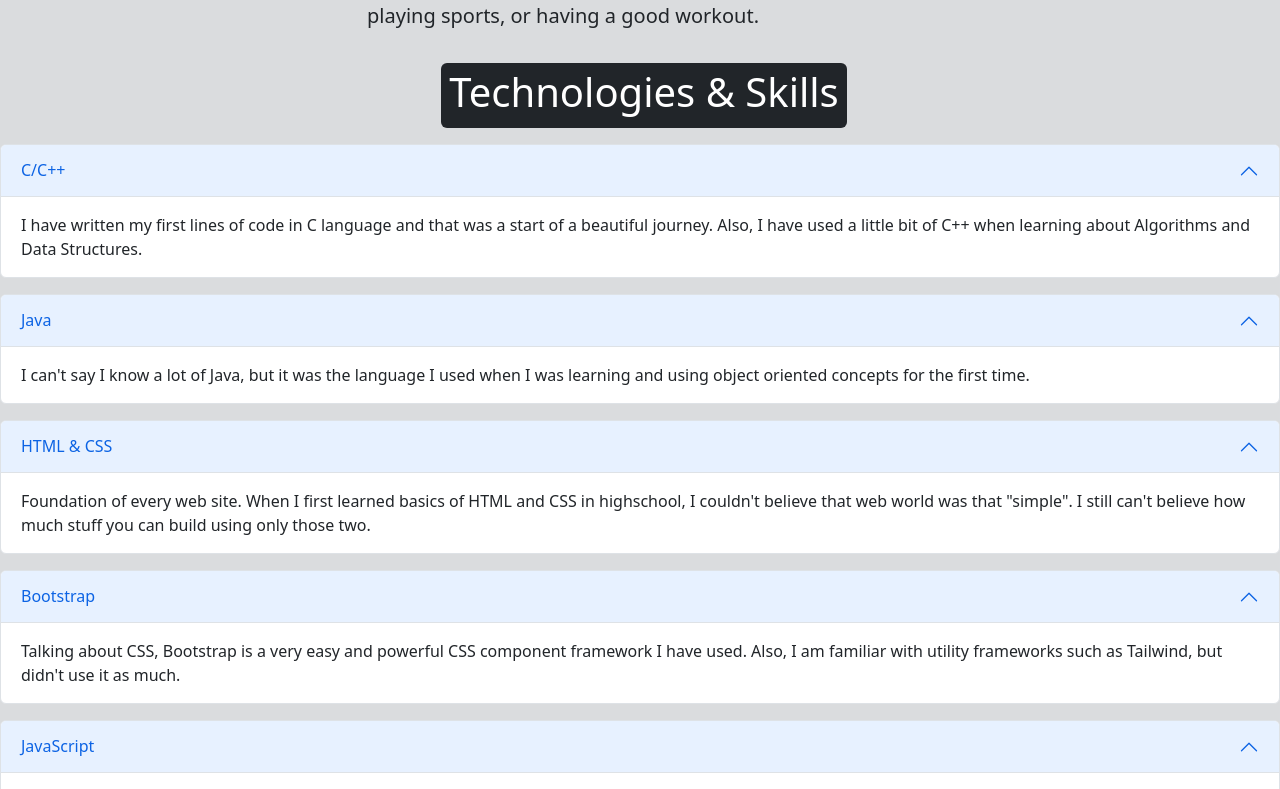
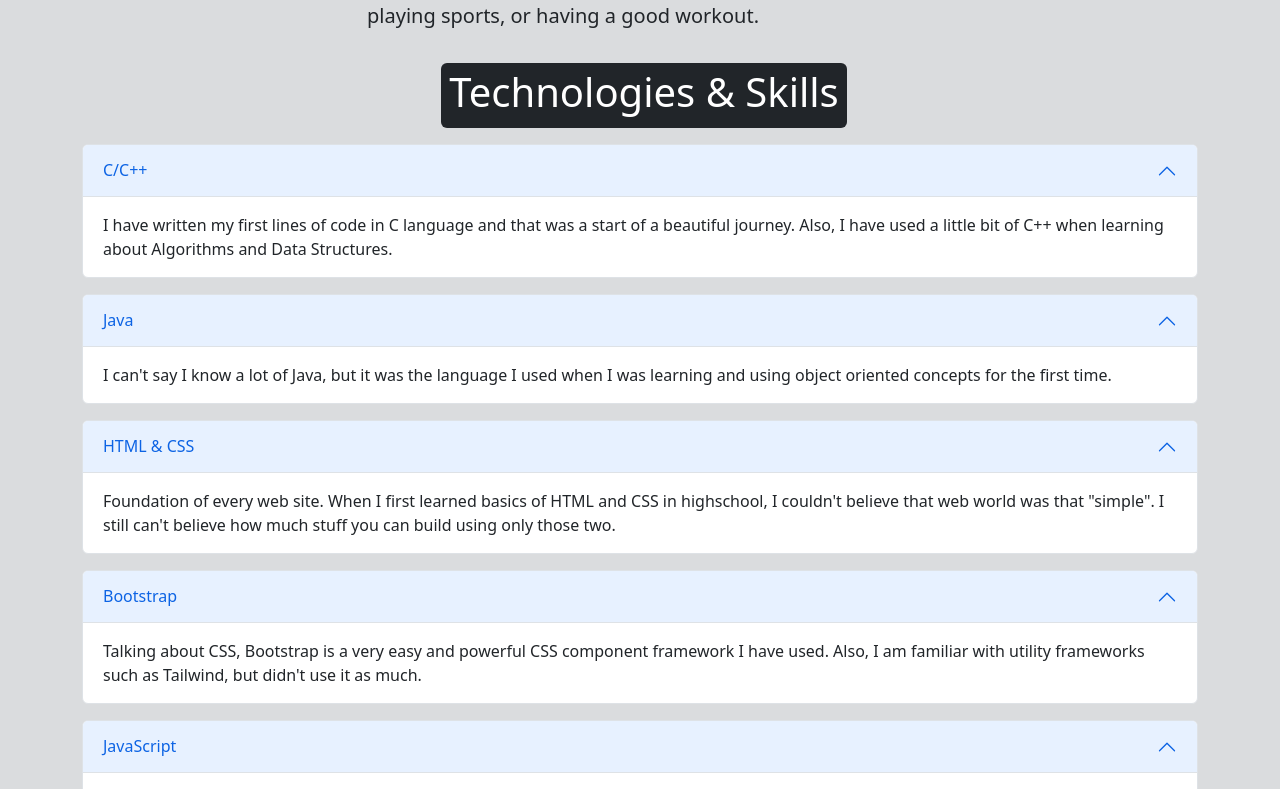
Before and after one commit to ljubo9/david-portfolio, a Vue app: page / in a window 1280 px wide. Shown: the part 411-1200 px from the top of the page. Built offline with nearby package versions, Linux system fonts and the light colour scheme.

Commit message:
centered accordion in component skills

```diff
--- a/src/components/Projects.vue
+++ b/src/components/Projects.vue
@@ -1,5 +1,4 @@
 <script>
-
 export default {
     data() {
         return {
@@ -10,7 +9,6 @@ export default {
         }
     }
 }
-
 </script>
 
 <template>
--- a/src/components/Skills.vue
+++ b/src/components/Skills.vue
@@ -24,15 +24,17 @@ export default {
 <template>
 
 <div class="d-flex justify-content-center align-items-center mt-3">
-    <div class="badge bg-dark text-wrap ms-2">
+    <div class="badge bg-dark text-wrap text-white ms-2">
         <h1>Technologies & Skills</h1>
     </div>
 </div>
 
-
+<div class="container">
+    <div class="row">
+        <div class="col-md-12">
             <div class="accordion mt-3" id="{{skill.id}}" v-for="skill in skills" :key="skill.id">
                 <div class="accordion-item">
-        <h2 class="accordion-header font-italic" id="headingOne">
+                    <h2 class="accordion-header" id="headingOne">
                         <button class="accordion-button" type="button" data-bs-toggle="collapse" data-bs-target="#collapseOne" aria-expanded="true" aria-controls="collapseOne">
                         {{skill.title}}
                         </button>
@@ -44,6 +46,9 @@ export default {
                     </div>
                 </div>
             </div>
+        </div>
+    </div>
+</div>
 
 
 
```
Lines whose indentation alone changed are shown as unchanged.
